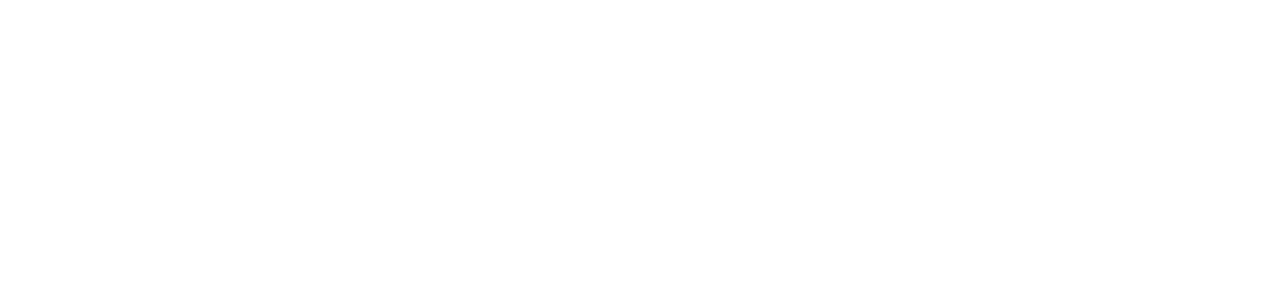
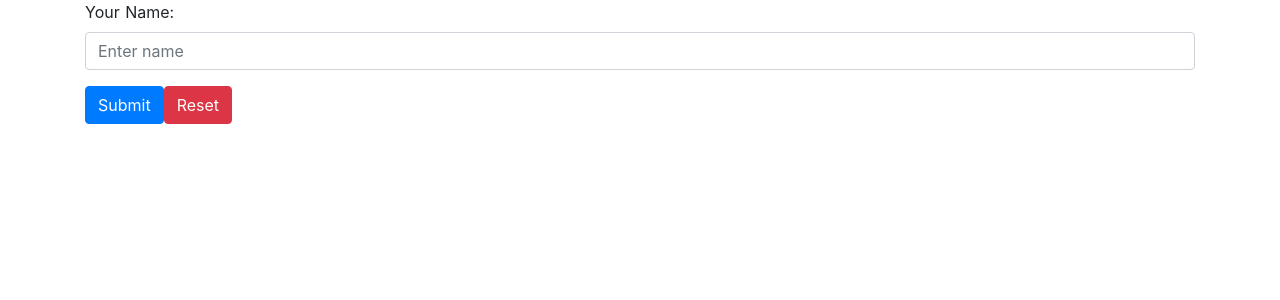
Before and after one commit to luisedudiaz/Blackjack, a Nuxt app: page /nuevo in a window 1280 px wide. Before the commit this address had no page. Shown: the top 300 px of the page. Built offline with nearby package versions, Linux system fonts and the light colour scheme.

Commit message:
Routing salas y nuevo-sala

```diff
--- a/pages/index.vue
+++ b/pages/index.vue
@@ -1,38 +1,20 @@
 <template>
   <div class="container">
     <div>
-      <logo />
       <h1 class="title">
-        blackjack
+        Blackjack Game
       </h1>
-      <h2 class="subtitle">
-        Blackjack Game
-      </h2>
       <div class="links">
-        <a href="https://nuxtjs.org/" target="_blank" class="button--green">
-          Documentation
-        </a>
-        <a
-          href="https://github.com/nuxt/nuxt.js"
-          target="_blank"
-          class="button--grey"
-        >
-          GitHub
-        </a>
+        <NuxtLink class="button--green" to="/salas">
+          Entrar Sala
+        </NuxtLink>
+        <NuxtLink class="button--grey" to="/nuevo">
+          Crear Sala
+        </NuxtLink>
       </div>
     </div>
   </div>
 </template>
-
-<script>
-import Logo from '~/components/Logo.vue'
-
-export default {
-  components: {
-    Logo
-  }
-}
-</script>
 
 <style>
 .container {
--- /dev/null
+++ b/pages/nuevo.vue
@@ -0,0 +1,62 @@
+<template>
+  <div class="container">
+    <div class="row">
+      <div class="col-12">
+        <div>
+          <b-form v-if="show" @submit="onSubmit" @reset="onReset">
+            <b-form-group
+              id="input-group-2"
+              label="Your Name:"
+              label-for="input-2"
+            >
+              <b-form-input
+                id="input-2"
+                v-model="form.name"
+                required
+                placeholder="Enter name"
+              ></b-form-input>
+            </b-form-group>
+
+            <b-button type="submit" variant="primary">Submit</b-button>
+            <b-button type="reset" variant="danger">Reset</b-button>
+          </b-form>
+        </div>
+      </div>
+    </div>
+  </div>
+</template>
+
+<script>
+export default {
+  data() {
+    return {
+      form: {
+        name: ''
+      },
+      show: true
+    }
+  },
+  methods: {
+    onSubmit(evt) {
+      evt.preventDefault()
+      alert(JSON.stringify(this.form))
+    },
+    onReset(evt) {
+      this.$router.push('/salas/12')
+      evt.preventDefault()
+      // Reset our form values
+      this.form.email = ''
+      this.form.name = ''
+      this.form.food = null
+      this.form.checked = []
+      // Trick to reset/clear native browser form validation state
+      this.show = false
+      this.$nextTick(() => {
+        this.show = true
+      })
+    }
+  }
+}
+</script>
+
+<style scoped></style>
--- /dev/null
+++ b/pages/salas/_id.vue
@@ -0,0 +1,19 @@
+<template>
+  <div>
+    <b-alert show>{{ $route.params.id }}</b-alert>
+    <b-img
+      class="w-100"
+      src="~/assets/blackjack.jpg"
+      fluid
+      alt="Responsive image"
+    ></b-img>
+  </div>
+</template>
+
+<script>
+export default {
+  name: 'IdVue'
+}
+</script>
+
+<style scoped></style>
--- /dev/null
+++ b/pages/salas/index.vue
@@ -0,0 +1,32 @@
+<template>
+  <div>
+    <b-table striped hover :items="items" :fields="fields">
+      <template v-slot:cell(no)="data">
+        <NuxtLink :to="`/salas/${data.item.no}`"
+          ><b-button variant="success">{{ data.item.no }}</b-button></NuxtLink
+        >
+      </template>
+    </b-table>
+  </div>
+</template>
+
+<script>
+export default {
+  data() {
+    return {
+      // Note `isActive` is left out and will not appear in the rendered table
+      fields: ['name', 'no'],
+      items: [
+        {
+          isActive: true,
+          no: 40,
+          name: 'Dickerson'
+        },
+        { isActive: false, no: 21, name: 'Larsen' },
+        { isActive: false, no: 89, name: 'Geneva' },
+        { isActive: true, no: 38, name: 'Jami' }
+      ]
+    }
+  }
+}
+</script>
```
Also changed, not shown: assets/blackjack.jpg (added).
